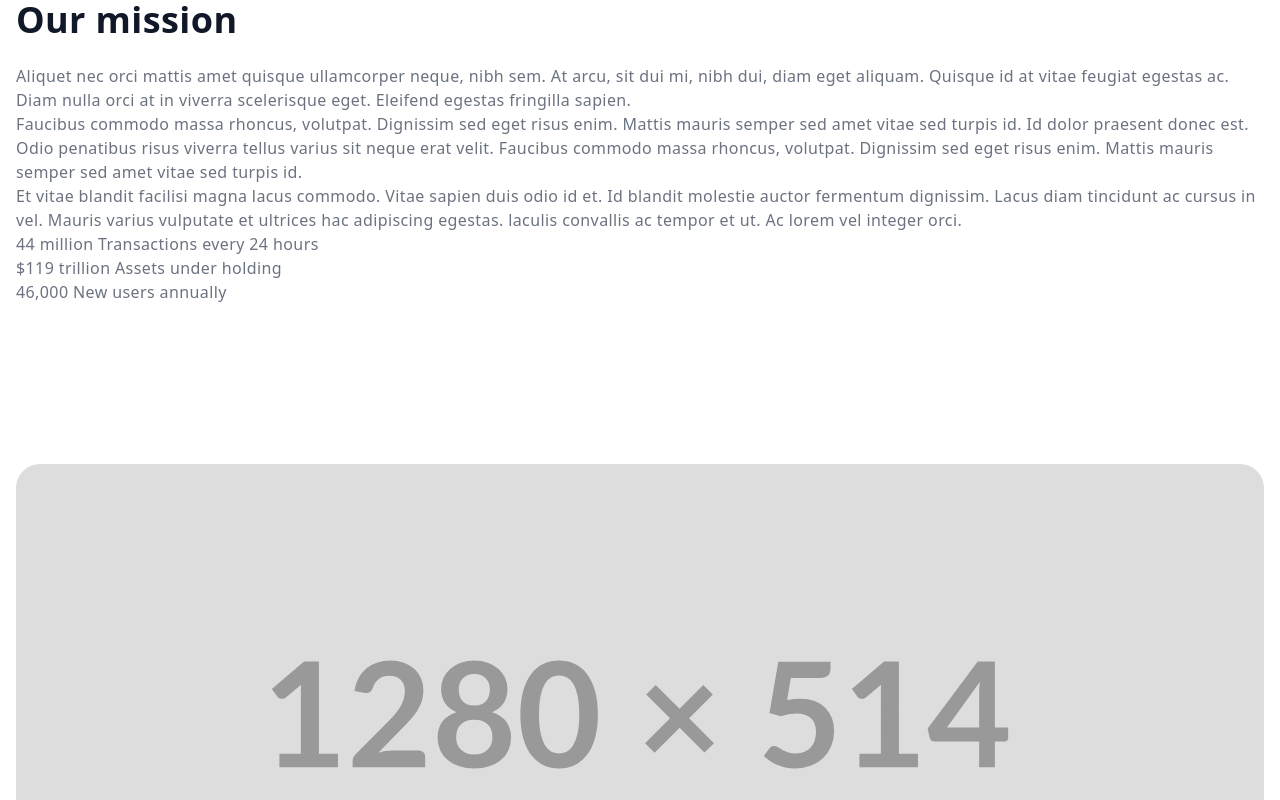
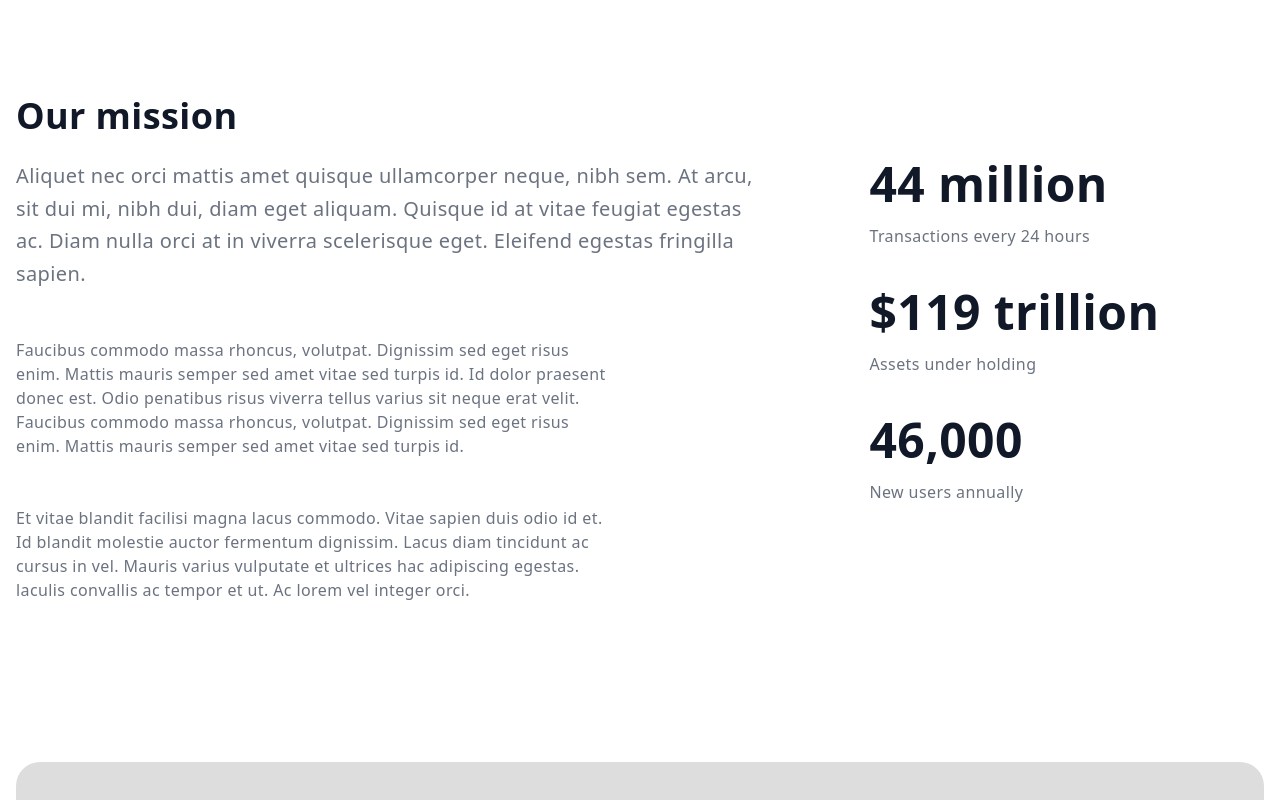
Before and after one commit to lukaszdzielo/enelmed-exercise, a website: page index.html in a window 1280 px wide. Shown: the top 800 px of the page. Drawn offline with Linux system fonts and the light colour scheme.

Commit message:
our mission section

```diff
--- a/index.html
+++ b/index.html
@@ -33,23 +33,31 @@
                 pariatur in voluptate cillum. Eu voluptate tempor esse minim amet fugiat veniam occaecat aliqua.</p>
         </section>
 
-        <section class="container ">
-            <h2 class="mb-3 md:mb-6">Our mission</h2>
-            <p>Aliquet nec orci mattis amet quisque ullamcorper neque, nibh sem. At arcu, sit dui mi, nibh dui, diam eget aliquam. Quisque id at vitae feugiat egestas ac. Diam nulla orci at in viverra scelerisque eget. Eleifend egestas fringilla sapien.</p>
-            <p>Faucibus commodo massa rhoncus, volutpat. Dignissim sed eget risus enim. Mattis mauris semper sed amet vitae sed turpis id. Id dolor praesent donec est. Odio penatibus risus viverra tellus varius sit neque erat velit. Faucibus commodo massa rhoncus, volutpat. Dignissim sed eget risus enim. Mattis mauris semper sed amet vitae sed turpis id.</p>
-            <p>Et vitae blandit facilisi magna lacus commodo. Vitae sapien duis odio id et. Id blandit molestie auctor fermentum dignissim. Lacus diam tincidunt ac cursus in vel. Mauris varius vulputate et ultrices hac adipiscing egestas. laculis convallis ac tempor et ut. Ac lorem vel integer orci.</p>
-            <div>
-                44 million
-                Transactions every 24 hours
+        <section class="container flex flex-wrap mt-12 md:mt-24 mb-20 md:mb-40">
+            <h2 class="w-full mb-3 md:mb-6">Our mission</h2>
+            <div class="md:w-3/5">
+                <p class="text-xl leading-relaxed">Aliquet nec orci mattis amet quisque ullamcorper neque, nibh sem. At arcu, sit dui mi, nibh dui, diam eget aliquam. Quisque id at vitae feugiat egestas ac. Diam nulla orci at in viverra scelerisque eget. Eleifend egestas fringilla sapien.</p>
+                <div class="sm:w-4/5 md:w-4/5 mt-4 md:mt-12 [&>p+p]:mt-4 md:[&>p+p]:mt-12">
+                    <p>Faucibus commodo massa rhoncus, volutpat. Dignissim sed eget risus enim. Mattis mauris semper sed amet vitae sed turpis id. Id dolor praesent donec est. Odio penatibus risus viverra tellus varius sit neque erat velit. Faucibus commodo massa rhoncus, volutpat. Dignissim sed eget risus enim. Mattis mauris semper sed amet vitae sed turpis id.</p>
+                    <p>Et vitae blandit facilisi magna lacus commodo. Vitae sapien duis odio id et. Id blandit molestie auctor fermentum dignissim. Lacus diam tincidunt ac cursus in vel. Mauris varius vulputate et ultrices hac adipiscing egestas. laculis convallis ac tempor et ut. Ac lorem vel integer orci.</p>
+                </div>
             </div>
-            <div>
-                $119 trillion
-                Assets under holding
+
+            <div class="sticky top-10 flex flex-col self-start gap-6 md:gap-10 mx-auto">
+                <div class="flex flex-col gap-1 md:gap-4">
+                    <span class="text-gray-900 text-3xl md:text-4xl lg:text-5xl font-bold">44 million</span>
+                    <span>Transactions every 24 hours</span>
+                </div>
+                <div class="flex flex-col gap-1 md:gap-4">
+                    <span class="text-gray-900 text-3xl md:text-4xl lg:text-5xl font-bold">$119 trillion</span>
+                    <span>Assets under holding</span>
+                </div>
+                <div class="flex flex-col gap-1 md:gap-4">
+                    <span class="text-gray-900 text-3xl md:text-4xl lg:text-5xl font-bold">46,000</span>
+                    <span>New users annually</span>
+                </div>
             </div>
-            <div>
-                46,000
-                New users annually
-            </div>
+
 
         </section>
 
```
Also changed, not shown: assets/css/style.css.
